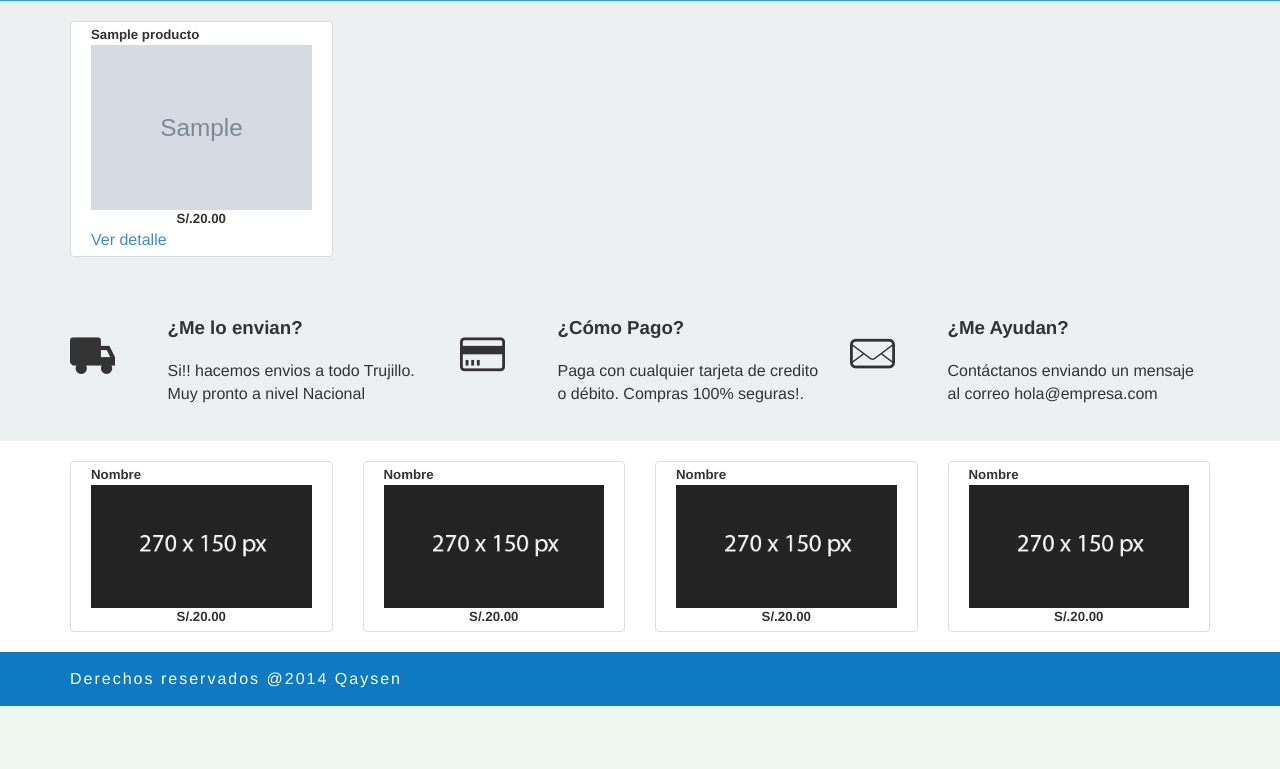
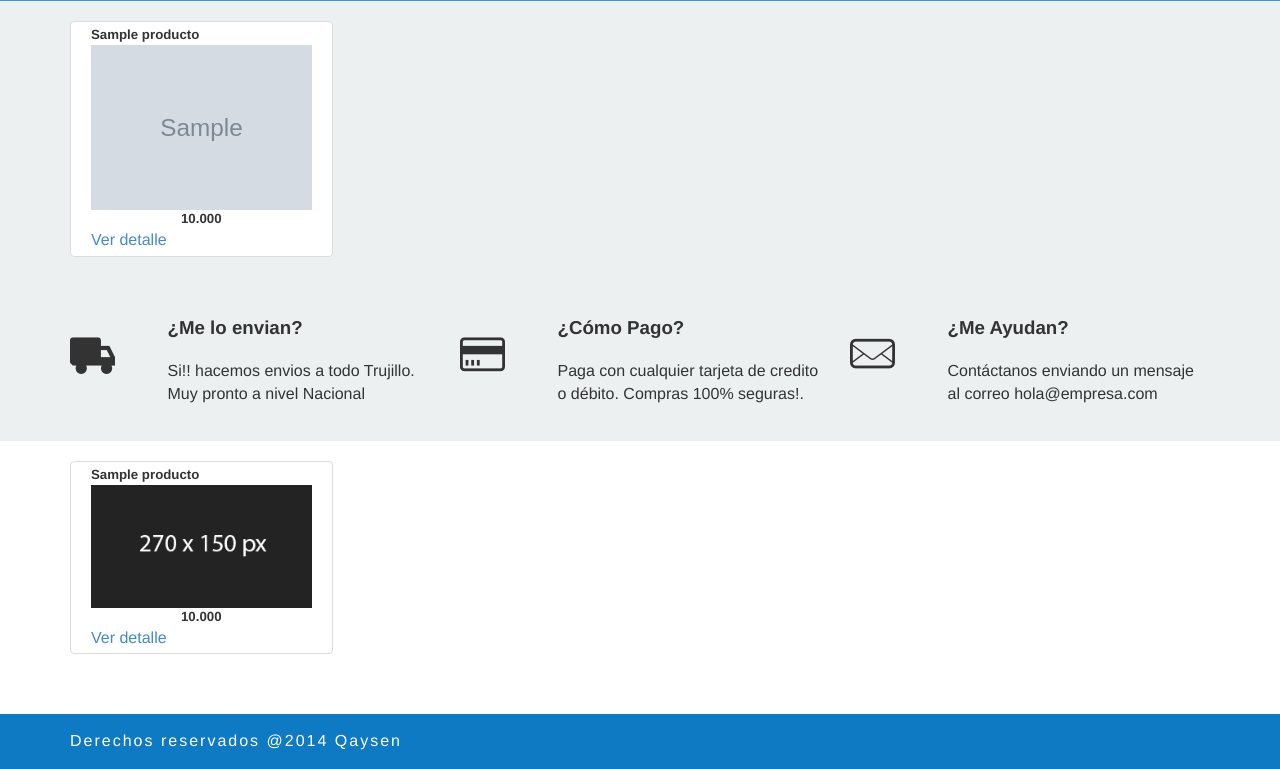
Before and after one commit to MaikolEdu/Tiendavirtual, a Django app: page / in a window 1280 px wide. Shown: the part 504-1273 px from the top of the page. Before the commit the page ends 1210 px from the top, so only its background shows below. Run offline with Django 3.2, Linux system fonts and the light colour scheme; tables that the repository leaves empty hold one stand-in row (values such as "Sample post"); grey boxes marked "Sample" are stand-in pictures.

Commit message:
llenados de productos en index iterativo

```diff
--- a/app/principal/views.py
+++ b/app/principal/views.py
@@ -9,14 +9,19 @@ import json
 def inicio(request):
 	productos = Producto.objects.order_by('-id')[:4]
 	productoss = Producto.objects.order_by('?')[:10]
-	d =[]
-	for x in xrange(10):
-		de = []
-		for y in xrange(3):
-			print y
-
-
-	return render_to_response('index.html',{'productos':productos}, context_instance=RequestContext(request))
+	data = []
+	datos = []
+	for x in productoss:
+		data.append({
+			'nombre':x.nombre,
+			'img':x.img,
+			'precio':x.precio,
+			'id':x.id
+			})
+	datos.append(data[:4])
+	datos.append(data[4:8])
+	datos.append(data[8:10])
+	return render_to_response('index.html',{'productos':productos, 'otros':datos}, context_instance=RequestContext(request))
 
 def utiles_escolares(request):
 	categorias = Categoria.objects.all()
--- a/templates/index.html
+++ b/templates/index.html
@@ -38,7 +38,7 @@
                                 </div>
                                 <img src="{{MEDIA_URL}}{{i.img}}" class="img-responsive">
                                 <div class="app_alinear app_centrar">
-                                    <h5>S/.20.00 </h5>
+                                    <h5>{{i.precio}} </h5>
                                 </div>
                                 <a href="/productos/{{i.id}}">Ver detalle</a>
                             </div>
@@ -96,55 +96,32 @@
                 </div>
             </section>
 
+
+
+<!-- Iteracion de productos de forma aleatoria    -->
             <section class="app_lista2">
                 <div class="container">
+                {% for x in otros %}
                     <div class="row app_margen">
+                    {% for y in x  %}
                         <div class="col-xs-3">
                             <div class="img-thumbnail app_padding">
                                 <div class="app_alinear">
-                                     <h5>Nombre</h5>
+                                     <h5>{{y.nombre}}</h5>
                                 </div>
                                 <img src="{{STATIC_URL}}img/productos.png" class="img-responsive">
                                 <div class="app_alinear app_centrar">
-                                     <h5>S/.20.00 </h5>
+                                     <h5>{{y.precio}} </h5>
                                 </div>
+                                <a href="/productos/{{y.id}}">Ver detalle</a>
                             </div>
                         </div>
-                        <div class="col-xs-3">
-                            <div class="img-thumbnail app_padding">
-                                <div class="app_alinear">
-                                     <h5>Nombre</h5>
-                                </div>
-                                <img src="{{STATIC_URL}}img/productos.png" class="img-responsive">
-                                <div class="app_alinear app_centrar">
-                                     <h5>S/.20.00 </h5>
-                                </div>
-                            </div>
-                        </div>
-                        <div class="col-xs-3">
-                            <div class="img-thumbnail app_padding">
-                                <div class="app_alinear">
-                                     <h5>Nombre</h5>
-                                </div>
-                                <img src="{{STATIC_URL}}img/productos.png" class="img-responsive">
-                                <div class="app_alinear app_centrar">
-                                     <h5>S/.20.00 </h5>
-                                </div>
-                            </div>
-                        </div>
-                        <div class="col-xs-3">
-                            <div class="img-thumbnail app_padding">
-                                <div class="app_alinear">
-                                     <h5>Nombre</h5>
-                                </div>
-                                <img src="{{STATIC_URL}}img/productos.png" class="img-responsive">
-                                <div class="app_alinear app_centrar">
-                                     <h5>S/.20.00 </h5>
-                                </div>
-                            </div>
-                        </div>
+                    {% endfor %}
                     </div>
+                {% endfor %}
                 </div>
             </section>
 
+<!-- *********************************************    -->
+
         {% endblock %}
```
